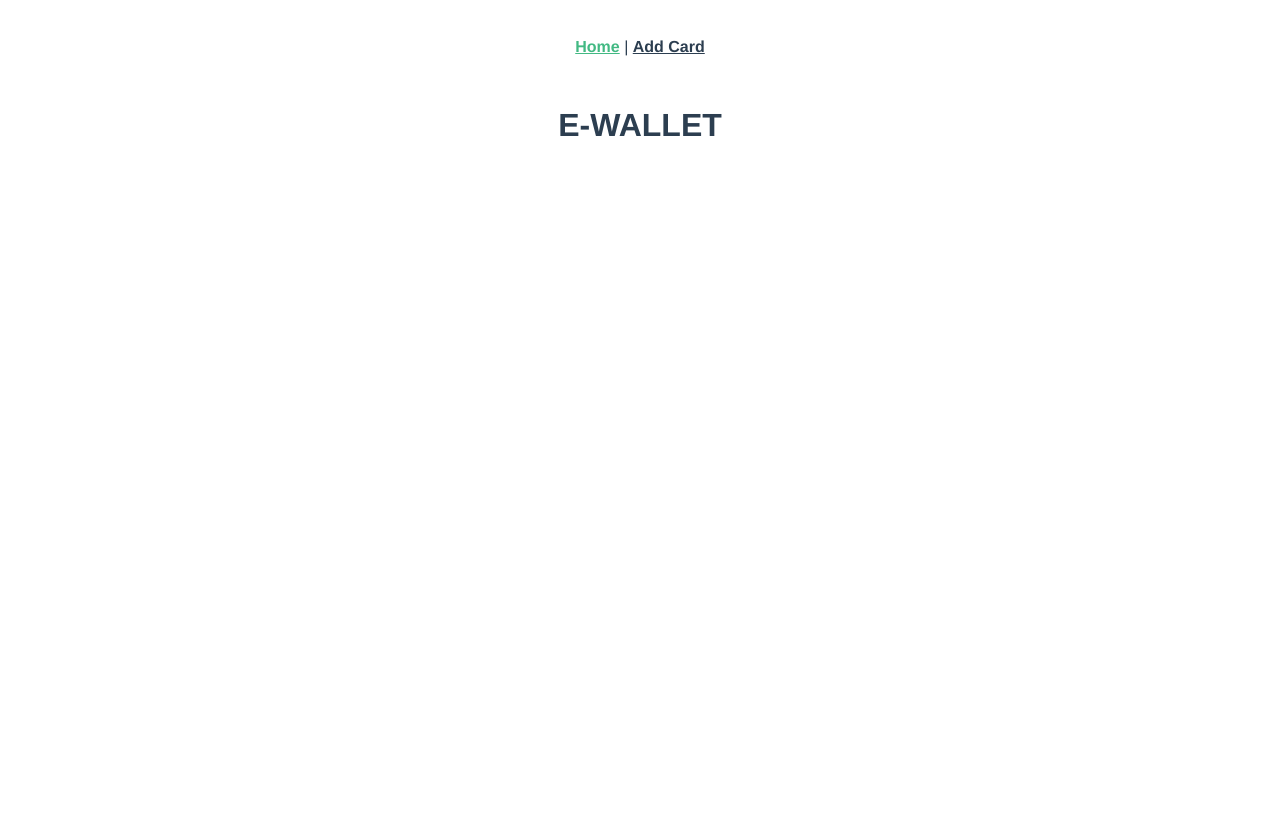
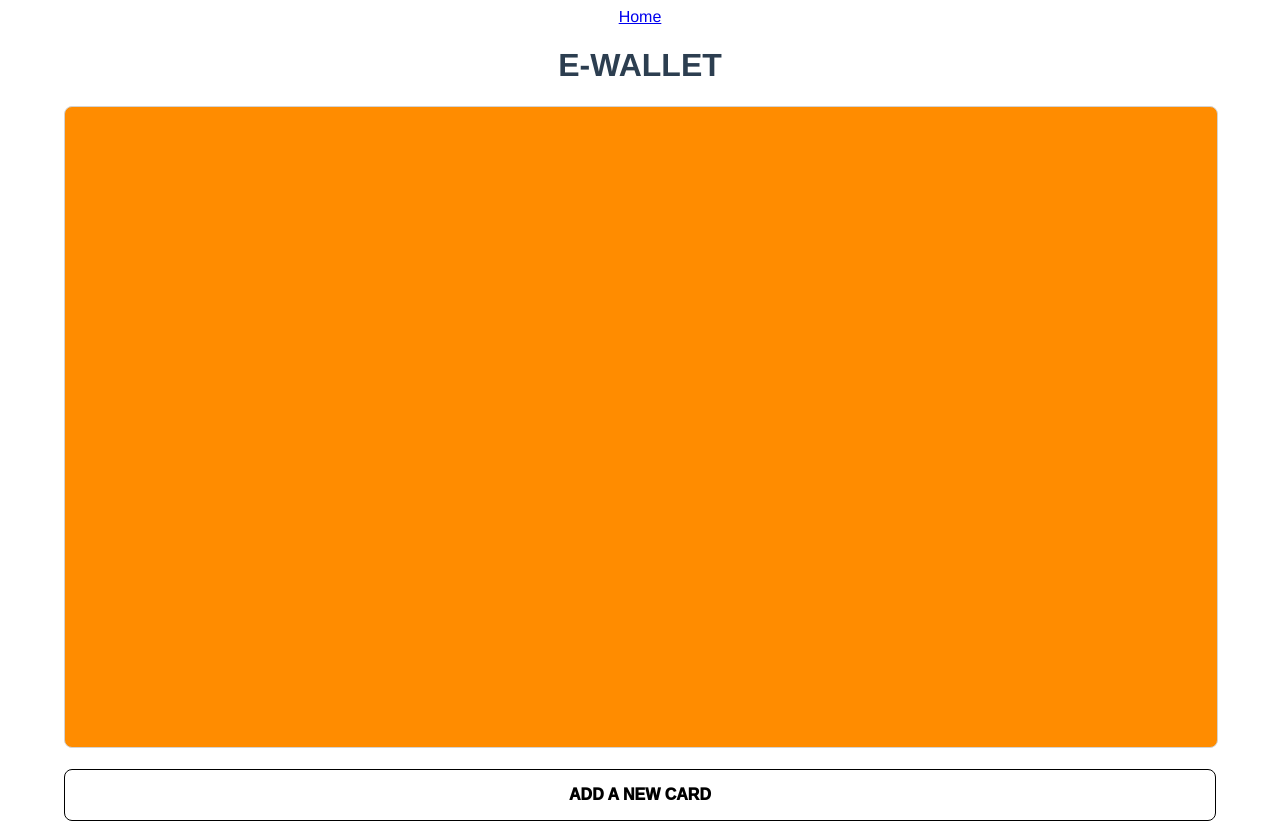
Before and after one commit to cenglander/e-wallet, a Vue app: page / in a window 1280 px wide. Before the commit the page ends 800 px from the top, so only its background shows below. Built offline with nearby package versions, Linux system fonts and the light colour scheme.

Commit message:
CSS for card and buttons, some props

```diff
--- a/src/App.vue
+++ b/src/App.vue
@@ -1,9 +1,8 @@
 <template>
   <div id="app">
-    <div id="nav">
-      <router-link to="/">Home</router-link> |
-      <router-link to="/add-card">Add Card</router-link>
-    </div>
+
+    <router-link to="/">Home</router-link>
+
     <router-view/>
   </div>
 </template>
@@ -15,18 +14,12 @@
   -moz-osx-font-smoothing: grayscale;
   text-align: center;
   color: #2c3e50;
+
+  button {
+    font-weight: 1000;
+    font-size: 1rem;
+  }
 }
 
-#nav {
-  padding: 30px;
 
-  a {
-    font-weight: bold;
-    color: #2c3e50;
-
-    &.router-link-exact-active {
-      color: #42b983;
-    }
-  }
-}
 </style>
--- a/src/components/Card.vue
+++ b/src/components/Card.vue
@@ -15,6 +15,13 @@ export default {
 }
 </script>
 
-<style lang="scss">
+<style scoped lang="scss">
+    div .card {
+        width: 90vw;
+        height: 50vw;
+        border-radius: 0.5rem;
+        border: lightgrey solid 0.1rem;
+        background: darkorange;
 
+    }
 </style>
--- a/src/components/Top.vue
+++ b/src/components/Top.vue
@@ -1,6 +1,6 @@
 <template>
   <header class="top">
-
+    <h1>{{ heading }}</h1>
 
   </header>
 </template>
@@ -10,8 +10,9 @@
 
 export default {
   name: 'Top',
-  components: {
-  }
+  props: {
+      heading: String,
+  },
 }
 </script>
 
--- a/src/views/AddCard.vue
+++ b/src/views/AddCard.vue
@@ -1,7 +1,7 @@
 <template>
   <div class="add-card">
-    <h1>ADD A NEW BANK CARD</h1>
-    <Top
+    <Top v-bind:heading="heading"
+
     />
     <Card
     />
@@ -24,6 +24,9 @@ export default {
     Top,
     Card,
     CardForm,
-  }
+  },
+  data: () => ({
+      heading: "ADD A NEW BANK CARD"
+  })
 }
 </script>
--- a/src/views/Home.vue
+++ b/src/views/Home.vue
@@ -1,12 +1,14 @@
 <template>
   <div class="home">
-    <h1>E-WALLET</h1>
-    <Top
+    <Top v-bind:heading="heading"
     />
     <Card
     />
     <CardStack
     />
+    <router-link to="/add-card">
+      <button class="add-new-card">ADD A NEW CARD</button>
+    </router-link>
 
   </div>
 </template>
@@ -22,7 +24,11 @@ export default {
     Top,
     Card,
     CardStack,
-  }
+  },
+  data: () => ({
+        heading: "E-WALLET"
+
+    }),
 }
 </script>
 
@@ -31,10 +37,17 @@ div .home {
   width: 90vw;
   height: 80vh;
   // background: lightcoral;
-  display: flex;
-  justify-content: center;
+  // display: flex;
+  // justify-content: center;
   margin: auto;
 
+}
+.add-new-card {
+  width: 90vw;
+  padding: 2vh 0;
+  border-radius: 0.5rem;
+  border: solid black 0.08rem;
+  background: inherit;
+}
 
-}
 </style>
```
